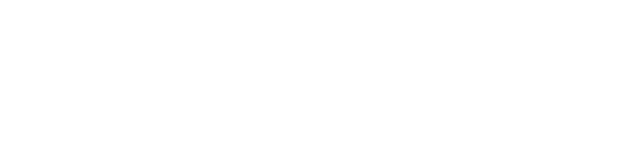
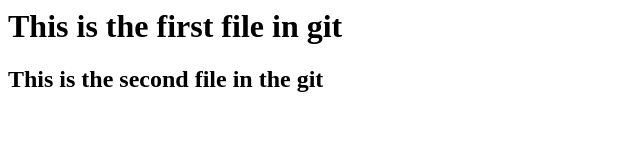
Before and after one commit to premkumargir/edureka_demo, a plain HTML site: page index.html in a window 1280 px wide. Shown: the whole page, without its empty margins (0-640 px from the left). Drawn offline with Linux system fonts and the light colour scheme.

Commit message:
Second commit of the index.html

```diff
--- a/index.html
+++ b/index.html
@@ -1 +1,2 @@
-<This is the first file in git<h1>
+<h1>This is the first file in git</h1>
+<h2> This is the second file in the git</h2>
```
